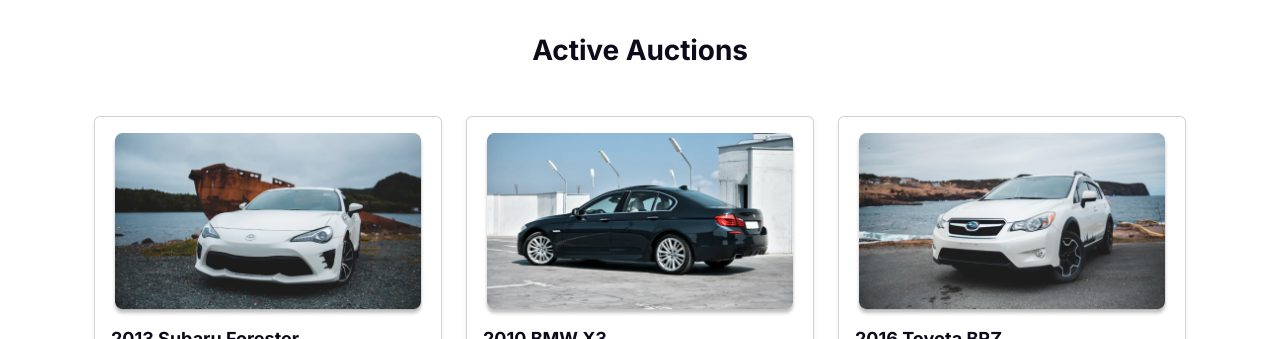
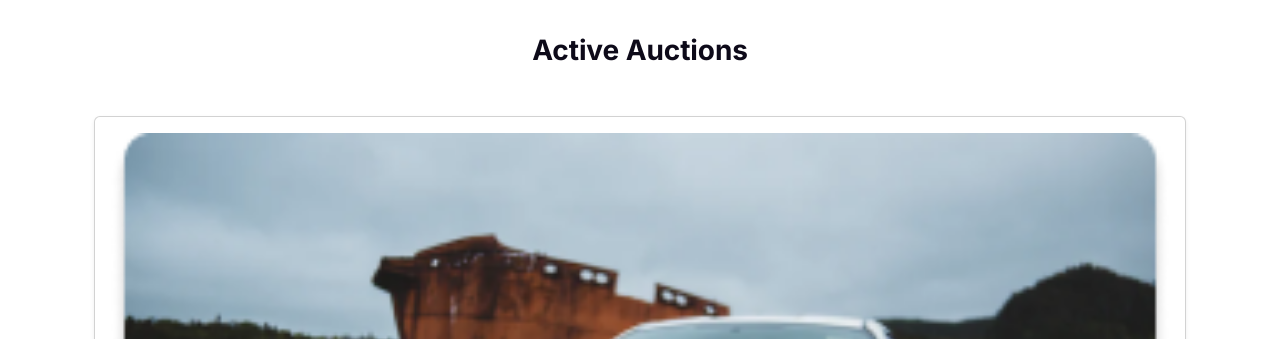
Before and after one commit to devo-ab/auto-forge, a plain HTML site: page index.html in a window 1280 px wide. Shown: the part 761-1100 px from the top of the page. Drawn offline with nearby package versions, Linux system fonts and the light colour scheme.

```diff
--- a/css/style.css
+++ b/css/style.css
@@ -54,9 +54,11 @@ body {
   background-image: url("../assets/banner/Rectangle.png");
   background-repeat: no-repeat;
   background-size: cover;
+  background-position: center; /* important for centering on small screens */
   width: 100%;
   height: 560px;
   position: relative;
+
 }
 
 .banner-head {
--- a/index.html
+++ b/index.html
@@ -160,10 +160,10 @@
                 <h3 class="text-center fw-bold">Active Auctions</h3>
 
                 <div class="container mt-5">
-                    <div class="row row-cols-1 row-cols-sm-2 row-cols-lg-3 g-4">
+                    <div class="row row-cols-1 row-cols-sm-2 row-cols-lg-3 g-2 g-md-4">
 
                         <!-- Card 1 -->
-                        <div class="col">
+                        <div class="col w-100">
                             <div class="card p-3 shadow-sm h-100">
                                 <img class="w-100" src="./assets/images/Img.png" alt="">
                                 <h5 class="cardHead mb-0 mt-2">2013 Subaru Forester</h5>
```
